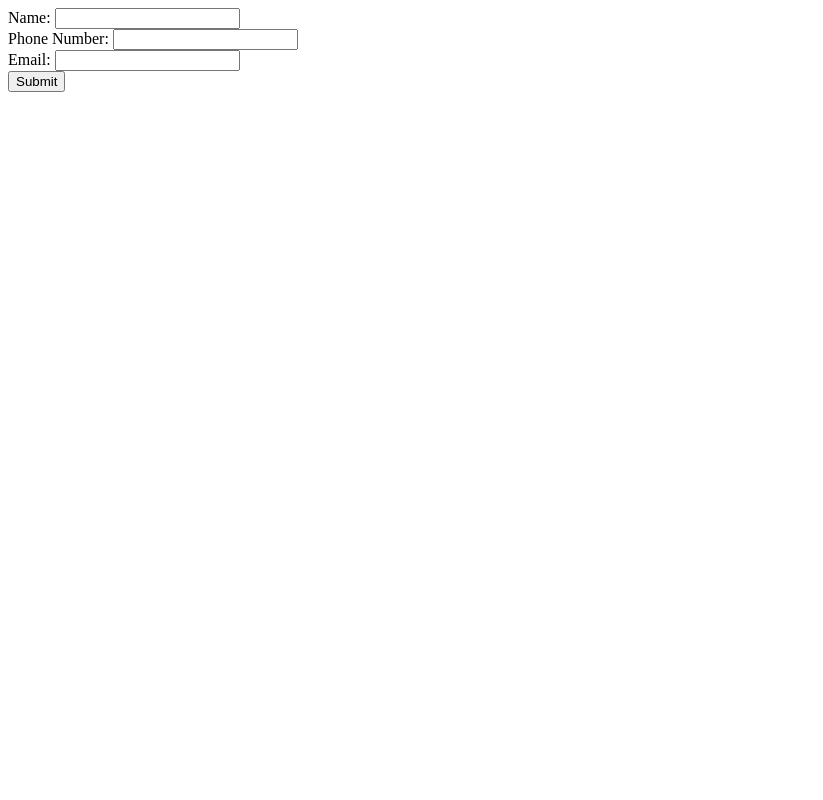
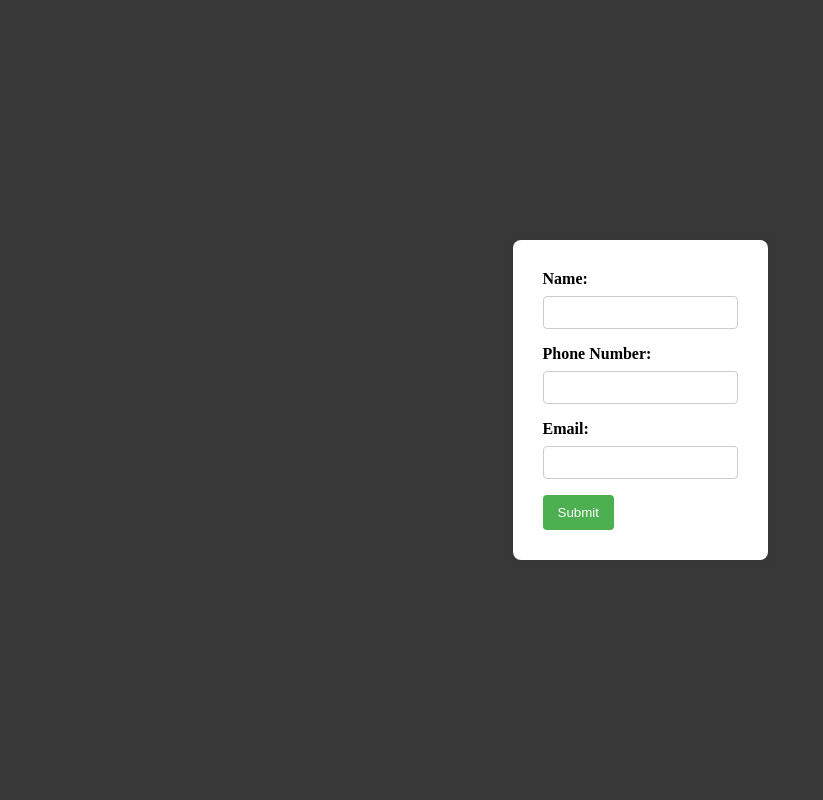
Before and after one commit to ReDxDaGer/BrewBud, a Flask app: page / in a window 1280 px wide. Shown: the whole page, without its empty margins (0-823 px from the left). Run offline with Flask 3, Linux system fonts and the light colour scheme.

Commit message:
Updated the styling

```diff
--- a/templates/index.html
+++ b/templates/index.html
@@ -20,8 +20,64 @@
      <meta charset="UTF-8">
      <meta name="viewport" content="width=device-width, initial-scale=1.0">
      <title>Input Form</title>
+
+     <style>
+        html,body{
+            padding: 0;
+            margin: 0;
+            box-sizing: border-box;
+        }
+        .Main {
+            background-color: rgb(56, 56, 56);
+            min-height: 100vh;
+            display: flex;
+            justify-content: center;
+            align-items: center;
+        }
+
+        .container {
+            max-width: 700px;
+            margin: 0 auto;
+            padding: 30px;
+            background-color: white;
+            border-radius: 8px;
+            box-shadow: 0 0 10px rgba(0, 0, 0, 0.1);
+        }
+        form label {
+            display: block;
+            margin-bottom: 8px;
+            font-weight: bold;
+        }
+
+        /* Style form inputs */
+        form input {
+            width: 100%;
+            padding: 8px;
+            margin-bottom: 16px;
+            box-sizing: border-box;
+            border: 1px solid #ccc;
+            border-radius: 4px;
+        }
+
+        /* Style form button */
+        form button {
+            background-color: #4CAF50;
+            color: white;
+            padding: 10px 15px;
+            border: none;
+            border-radius: 4px;
+            cursor: pointer;
+        }
+
+        /* Hover effect for the button */
+        form button:hover {
+            background-color: #45a049;
+        }
+    </style>
  </head>
  <body>
+    <div class="Main">
+        <div class="container">
             <form action="/process" method="post">
                 <label for="name">Name:</label>
                 <input type="text" id="name" name="name" required><br>
@@ -34,5 +90,7 @@
 
                 <button type="submit">Submit</button>
             </form>
+        </div>
+    </div>
 </body>
     </html>
```
Lines whose indentation alone changed are shown as unchanged.
